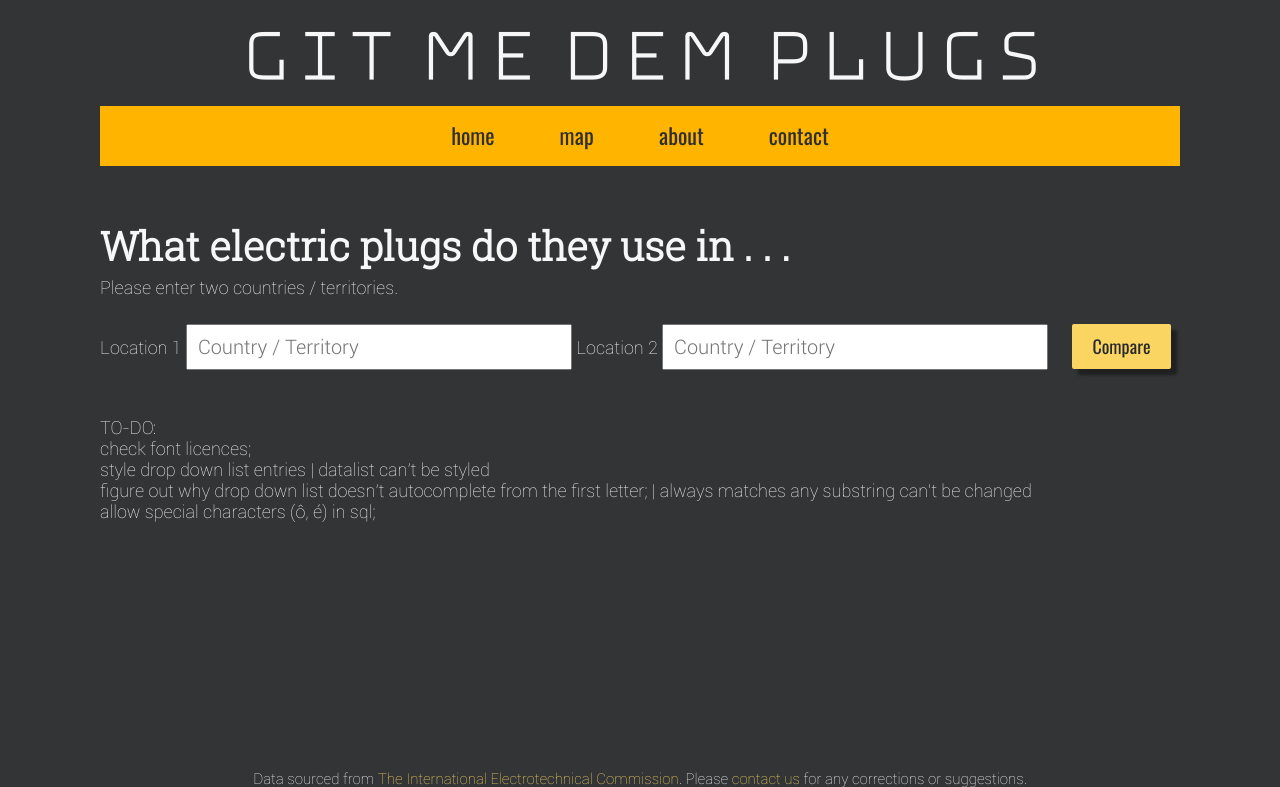
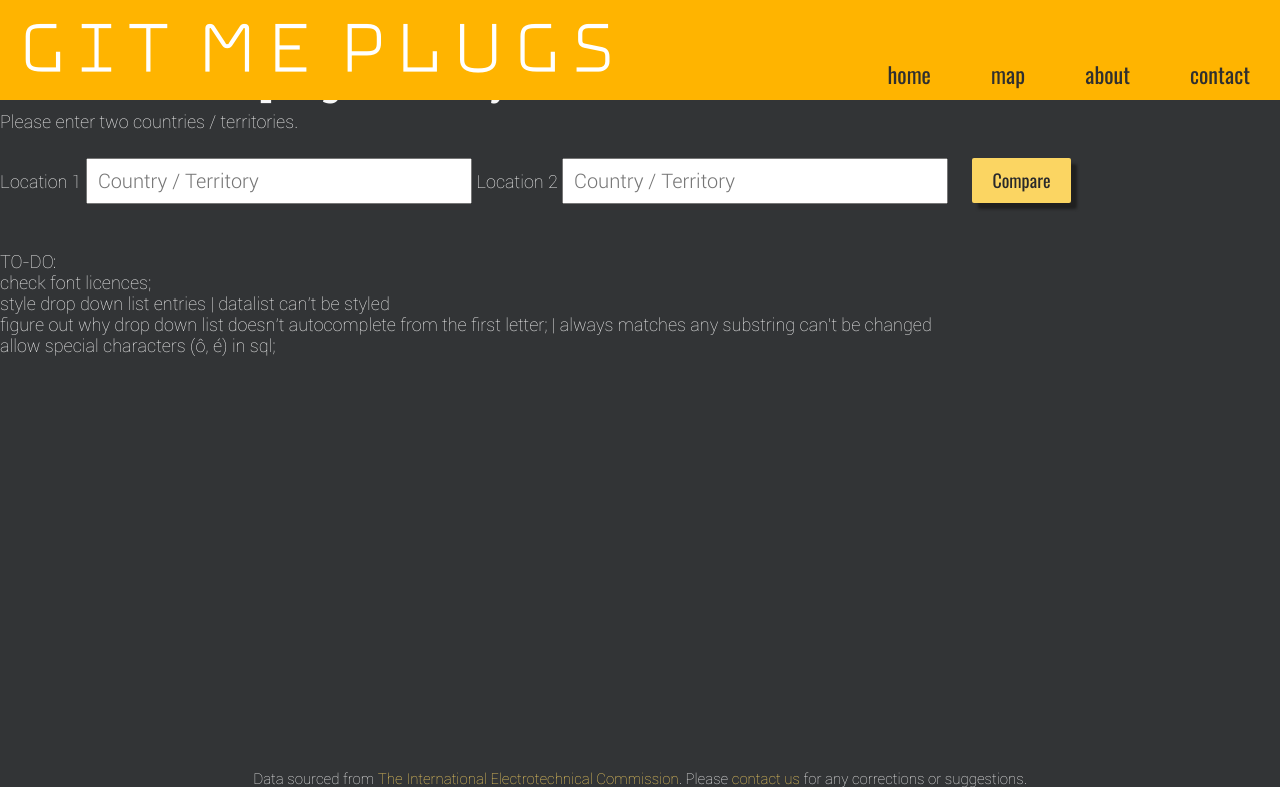
Before and after one commit to Zhaeong/Cardboard, a PHP site: page /index.php in a window 1280 px wide. Shown: the top 787 px of the page. Run offline with PHP 8.4, Linux system fonts and the light colour scheme; data that the repository does not hold is empty.

Commit message:
combined title and navbar
navbar links float to the right

```diff
--- a/css/indexstyle.css
+++ b/css/indexstyle.css
@@ -35,8 +35,7 @@ src: url(../fonts/RobotoSlab-Light.ttf);
 /* STYLES */
 body {
     background-color: #323436;
-    margin-left: 100px;
-    margin-right: 100px;
+    margin: 0;
 }
 h1   { /* title */
     font-family: Bungee, Helvetica;
@@ -64,7 +63,7 @@ a {
     text-decoration: none;
 }
 
-.footer {
+#footer {
     position: fixed;
     left: 0;
     bottom: 0;
@@ -82,40 +81,49 @@ a {
 
 
 /* NAVIGATION BAR */
-    /* The navbar container */
-ul {
+.navbar {
     list-style-type: none;
-    margin: 0;
-    padding: 0;
-    overflow: hidden;
     background-color: #ffb400;
+    position: fixed;
+    left: 0;
+    top: 0;
+    width: 100%;
+    height: 100px;
     text-align: center;
     font-family: Oswald;
     font-size: 22px;
 }
-    /* Remove the line breaks before and after each
-    list item to display them on one line */
-li {
-    display: inline;
+.navbar li{
+    display: inline; /* force block-level lis to stack rather than occupy 100% width */
 }
-li a {
-    display: inline-block;
+/* Links inside the navbar */
+.navbar a {
+    display: inline-block; /* make sure links don't break onto new lines */
     color: #2f2f2f;
-    text-align: center;
-    padding-top: 15px;
-    padding-bottom: 15px;
+    text-decoration: none;
+}
+.navbarlinks {
+    float: right;
     padding-left: 30px;
     padding-right: 30px;
-    text-decoration: none;
+    padding-top: 60px;
+    height: 40px;
+    background-color: #ffb400;
+    text-align: center;
 }
-    /* Change the link color on hover */
-li a:hover {
+.navbarlinks:hover {
     background-color: #fbd562;
 }
-    /* Active panel colour */
-.active {
-    background-color: #4CAF50;
+#title {
+    float: left;
+    margin-left: 12px;
+    text-decoration: none;
+    font-family: Bungee, Helvetica;
+    font-size: 82px;
+    color: #ffffff;
 }
+
+
 
 
 
@@ -204,6 +212,7 @@ tr:nth-child(even) {background-color: #46484a}
 #map {
         height: 480px;
         width: 100%;
+        top: 100px;
        }
 
 
--- a/staticPageElements/nav_bar.php
+++ b/staticPageElements/nav_bar.php
@@ -1,22 +1,19 @@
-<!--TITLE-->
-<div id="title">
-    <a href="index.php">
-        <h1> git me dem plugs </h1>
-    </a>
+
+
+<!--NAVIGATION BAR-->
+<div class="navbar">
+  <a href="index.php" id="title">
+        <strong> git me plugs </strong>
+  </a>
+  <a href="contact.php" class="navbarlinks">contact</a>
+  <a href="about.php" class="navbarlinks">about</a>
+  <a href="map.php" class="navbarlinks">map</a>
+  <a href="index.php" class="navbarlinks">home</a>
 </div>
 
 
-<!--NAVIGATION BAR-->
-<ul>
-  <li><a href="index.php">home</a></li>
-  <li><a href="map.php">map</a></li>
-  <li><a href="about.php">about</a></li>
-  <li><a href="contact.php">contact</a></li>
-</ul>
-
-
 <!--FOOTER-->
-<div class="footer">
+<div id="footer">
 Data sourced from
     <a href="http://www.iec.ch/worldplugs/?ref=extfooter"
     style="color:#fbd562;">The International Electrotechnical Commission</a>.
```
Also changed, not shown: navbar_old.css (added, +35 -0 lines), fonts/Bungee-Inline.otf (added), fonts/Bungee-Outline.otf (added).
